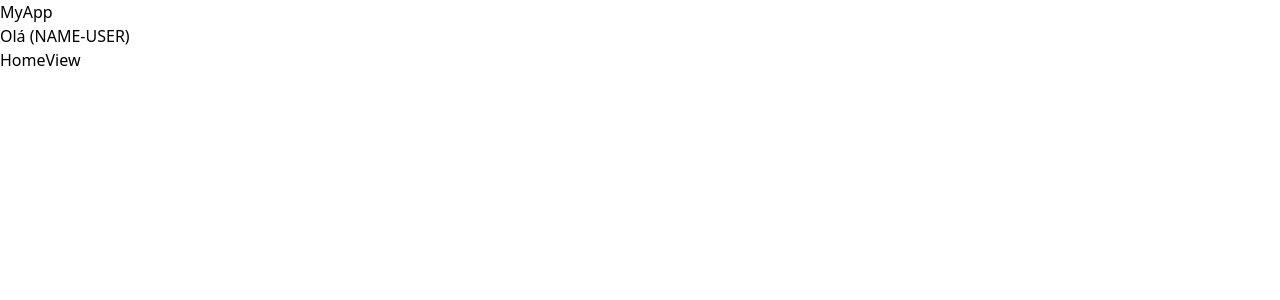
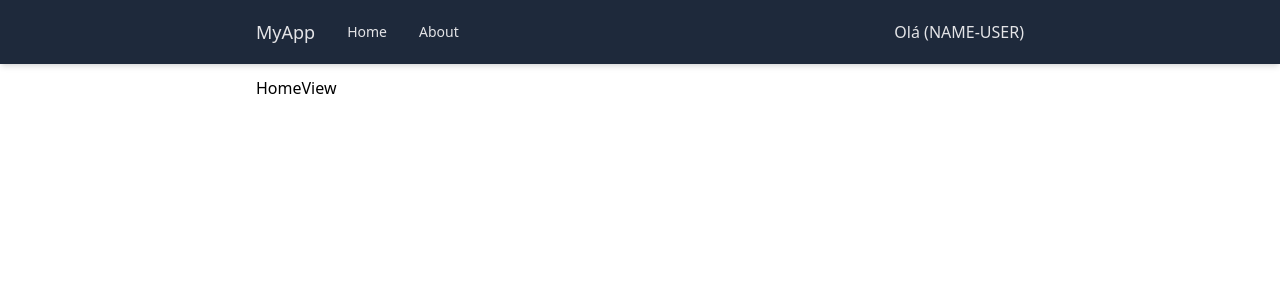
Before and after one commit to lopesdea91/reactJS-lab, a React (Create React App) app: page / in a window 1280 px wide. Shown: the top 300 px of the page. Built offline with nearby package versions, Linux system fonts and the light colour scheme.

Commit message:
update base structure pages with tailwind

```diff
--- a/src/@core/presentation/layout/index.tsx
+++ b/src/@core/presentation/layout/index.tsx
@@ -1,14 +1,14 @@
 import React, { FC, ReactNode } from 'react'
-import Header from './partials/Header'
+import { Header, Main } from './partials'
 
 const Layout: FC<{ children: ReactNode }> = ({ children }) => {
   return (
-    <div>
+    <>
       <Header />
-      <main>
+      <Main>
         {children}
-      </main>
-    </div>
+      </Main>
+    </>
   )
 }
 
--- a/src/@core/presentation/layout/partials/Header.tsx
+++ b/src/@core/presentation/layout/partials/Header.tsx
@@ -1,12 +1,29 @@
 import React from 'react'
+import { useNavigate } from 'react-router-dom'
 
-const Header = () => {
+export const Header = () => {
+  const navigate = useNavigate()
+
   return (
-    <div>
-      <h1>MyApp</h1>
-      <span>Olá (NAME-USER)</span>
+    <div className='bg-slate-800 text-zinc-200 shadow-md mb-3'>
+      <div className='mx-auto max-w-3xl flex items-center h-16'>
+        <h1 className='text-lg mr-4'>MyApp</h1>
+        <ul className='text-sm mr-auto flex items-center'>
+          <li
+            className='cursor-pointer duration-150 hover:opacity-90 hover:bg-white/10 px-4 py-1'
+            onClick={() => navigate('/')}
+          >
+            Home
+          </li>
+          <li
+            className='cursor-pointer duration-150 hover:opacity-90 hover:bg-white/10 px-4 py-1'
+            onClick={() => navigate('/about')}
+          >
+            About
+          </li>
+        </ul>
+        <span>Olá (NAME-USER)</span>
+      </div>
     </div>
   )
 }
-
-export default Header
--- /dev/null
+++ b/src/@core/presentation/layout/partials/Main.tsx
@@ -0,0 +1,9 @@
+import React, { FC, ReactNode } from 'react'
+
+export const Main: FC<{ children: ReactNode }> = ({ children }) => {
+  return (
+    <div className='mx-auto max-w-3xl'>
+      {children}
+    </div>
+  )
+}
--- /dev/null
+++ b/src/@core/presentation/layout/partials/index.ts
@@ -0,0 +1,2 @@
+export * from "./Header";
+export * from "./Main";
--- a/src/@core/presentation/views/about/index.tsx
+++ b/src/@core/presentation/views/about/index.tsx
@@ -4,7 +4,7 @@ import Layout from '../../layout'
 export const AboutView = () => {
   return (
     <Layout>
-      HomeView
+      AboutView
     </Layout>
   )
 }
```
